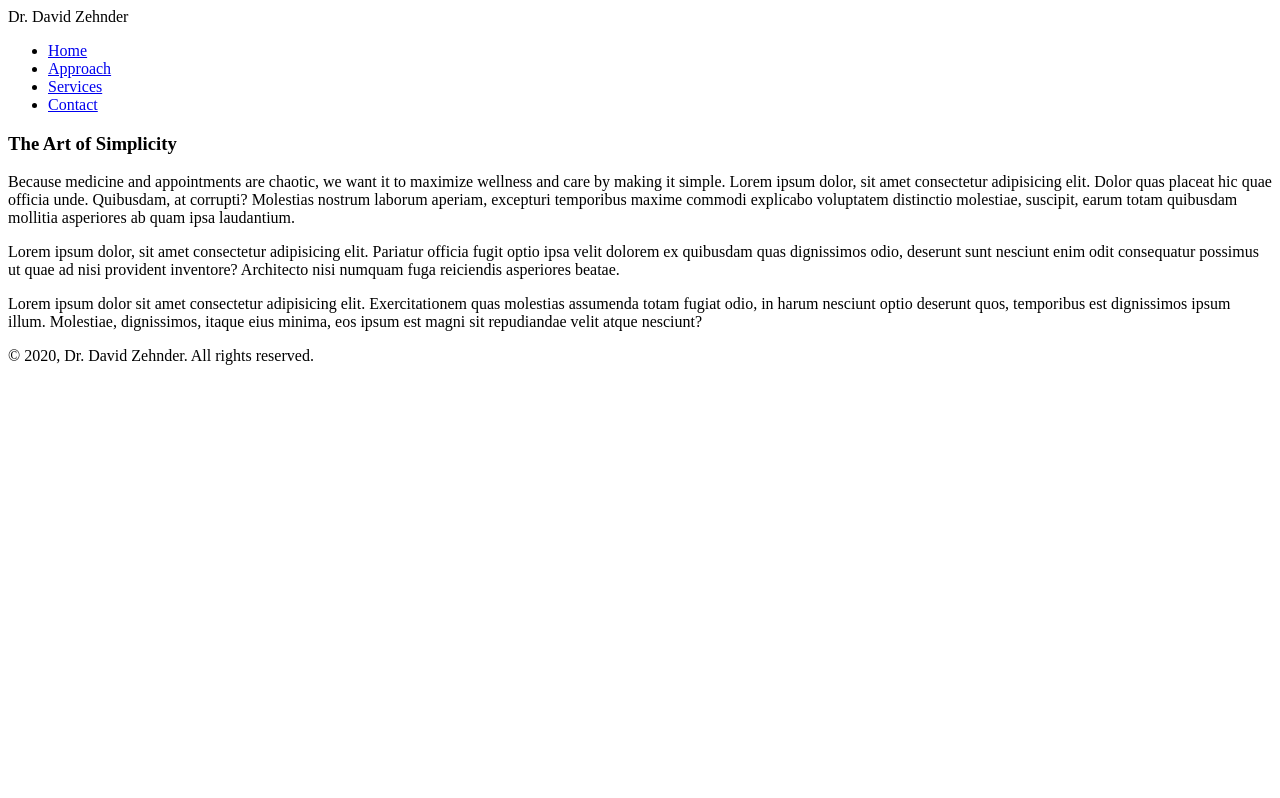
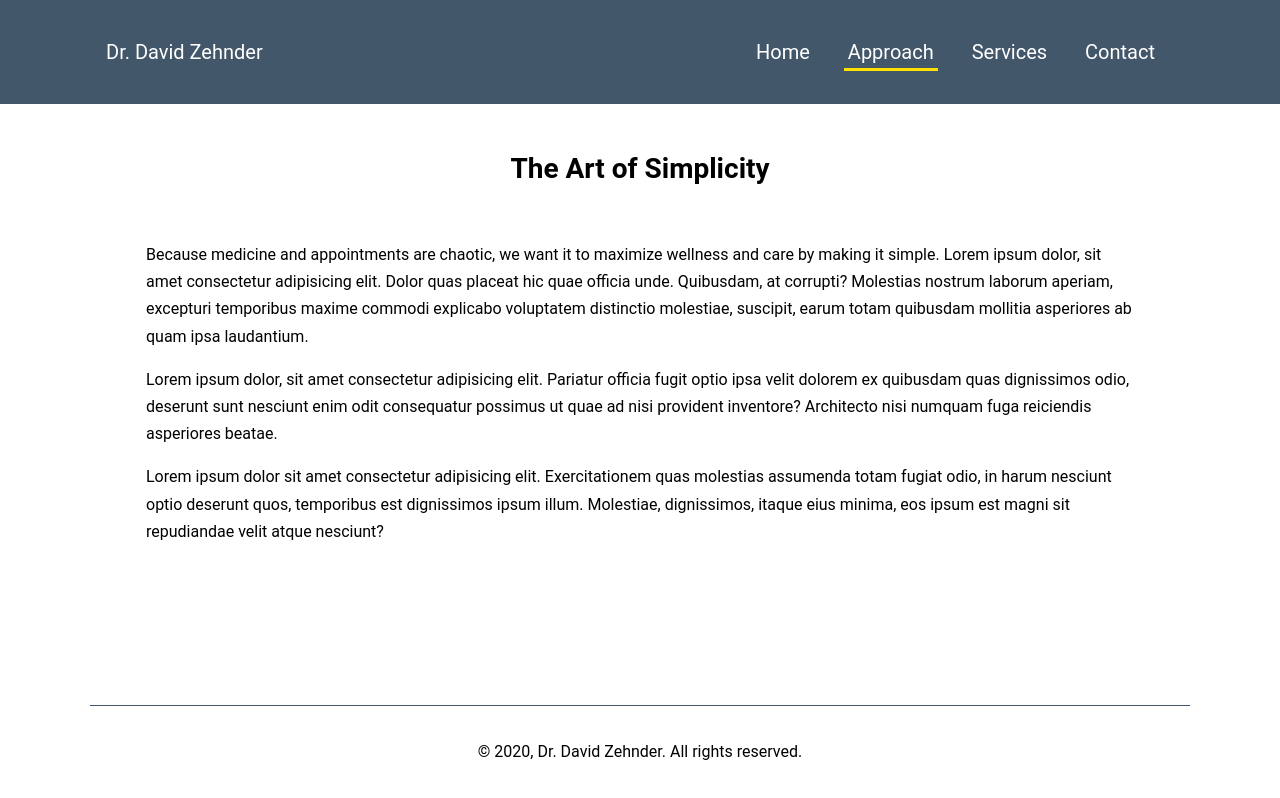
Before and after one commit to bschade18/drzehnder, a plain HTML site: page about.html in a window 1280 px wide. Drawn offline with Linux system fonts and the light colour scheme; the site is published under a folder, as on GitHub Pages, so addresses that start at the root find nothing.

Commit message:
fixed style links

```diff
--- a/about.html
+++ b/about.html
@@ -4,7 +4,7 @@
     <meta charset="UTF-8" />
     <meta name="viewport" content="width=device-width, initial-scale=1.0" />
     <title>Dr. David Zehnder, D.O.</title>
-    <link rel="stylesheet" href="/style.css" />
+    <link rel="stylesheet" href="style.css" />
   </head>
   <body>
     <nav id="navbar">
```
Also changed, not shown: contact.html (+1 -1 lines), services.html (+1 -1 lines).
